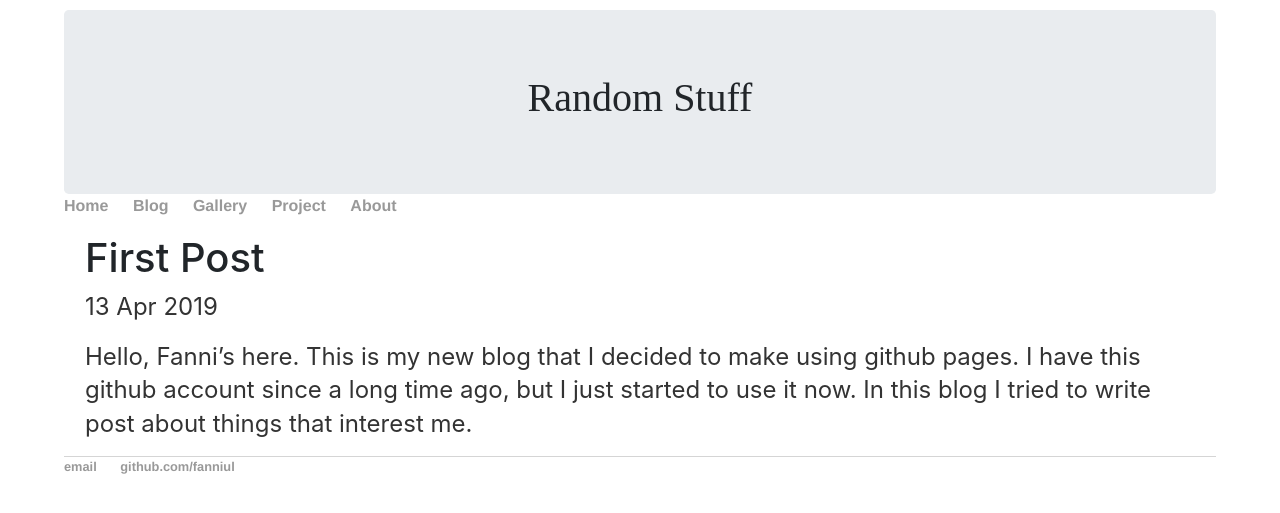
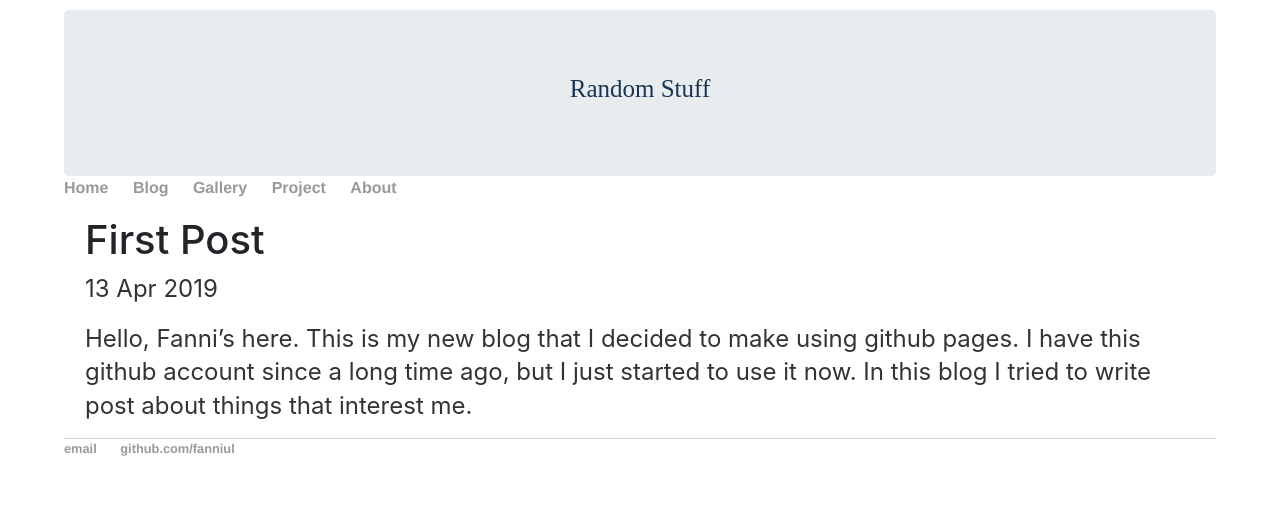
Before and after one commit to fanniul/fanniul.github.io, a Jekyll site: the page built from _posts/2019-04-13-first-post.md, in a window 1280 px wide. Shown: the top 513 px of the page. Built offline with Jekyll 4.4.1, drawn with Linux system fonts in a browser that asks for light colours; some web fonts are replaced.

Commit message:
Update default.html

```diff
--- a/_layouts/default.html
+++ b/_layouts/default.html
@@ -20,7 +20,7 @@
 		<body>
 			<!-- Header -->
 			<div class="jumbotron text-center" style="margin-bottom:0;">
-			  <h1 style="font-family: Sophia;" >Random Stuff</h1>
+			  <h1 style="font-family: Sophia;color:#193554;font-size: 25px;" >Random Stuff</h1>
 			</div>
 			<nav>
 	    		<ul>
```
